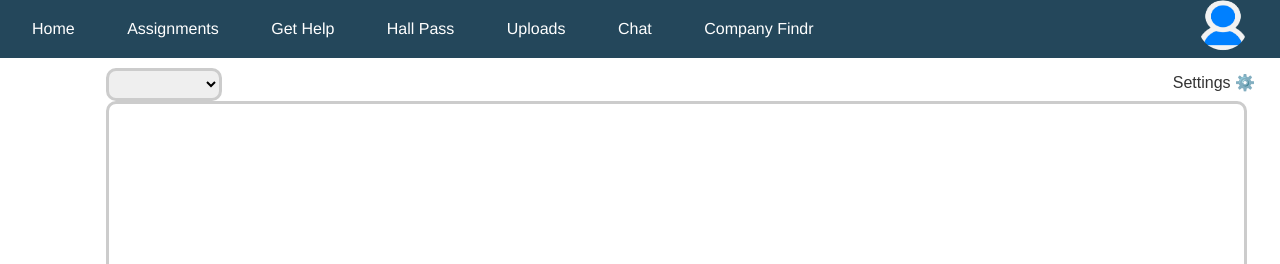
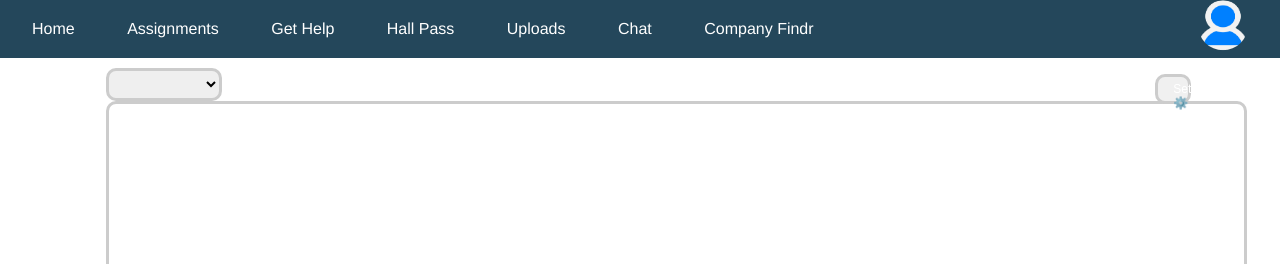
Before and after one commit to Men-In-Brown/Jobify, a Jekyll site: the page built from cc-message.html, in a window 1280 px wide. Shown: the top 264 px of the page. Built offline with Jekyll 4.4.1, drawn with Linux system fonts in a browser that asks for light colours.

Commit message:
update message style

```diff
--- a/cc-message.html
+++ b/cc-message.html
@@ -51,7 +51,7 @@
           font-family: Arial, sans-serif;
         }
 
-        #settings {
+        #setting {
           position: absolute;
           top: 70px;
           right: 25px;
@@ -79,6 +79,18 @@
           font-family: Arial, sans-serif;
           cursor: pointer;
         }
+
+        #settings {
+            right: 1px;
+            height: 30px;
+            width: 8.5%;
+            border-radius: 10px;
+            border: 3px solid #ccc;
+            background-color: #f0f0f0;
+            font-family: Arial, sans-serif;
+            cursor: pointer;
+          }
+
 
         #channelSelect {
           border-radius: 10px;
@@ -112,7 +124,9 @@
       <body>
         {% include header2.html %}
       <div id="content">
-        <div id="settings">Settings ⚙️</div>
+        <div id="setting">
+            <button id="settings">Settings ⚙️</button>
+        </div>
         <select id="channelSelect">
             <!-- Populate with your channels -->
         </select>
```
